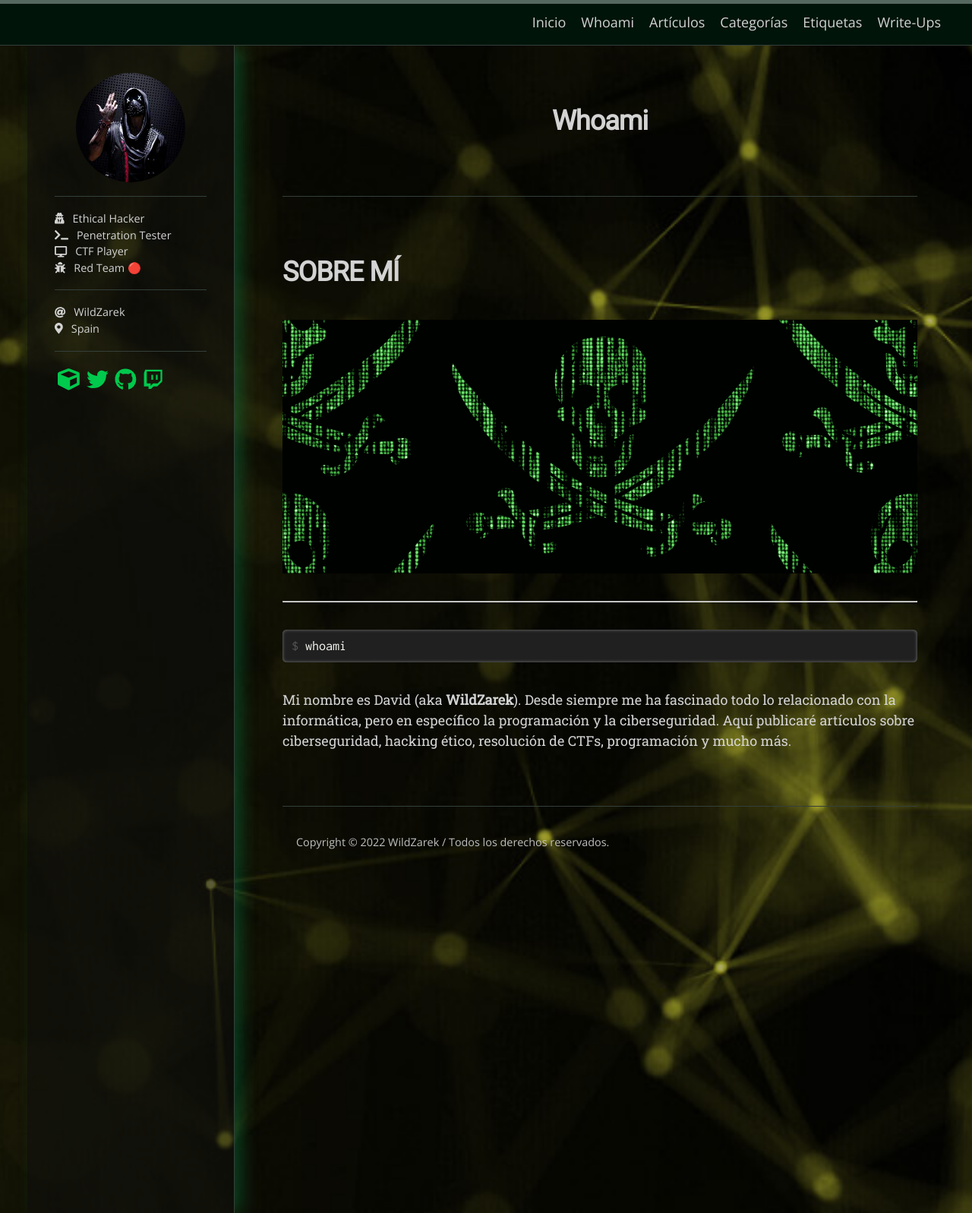
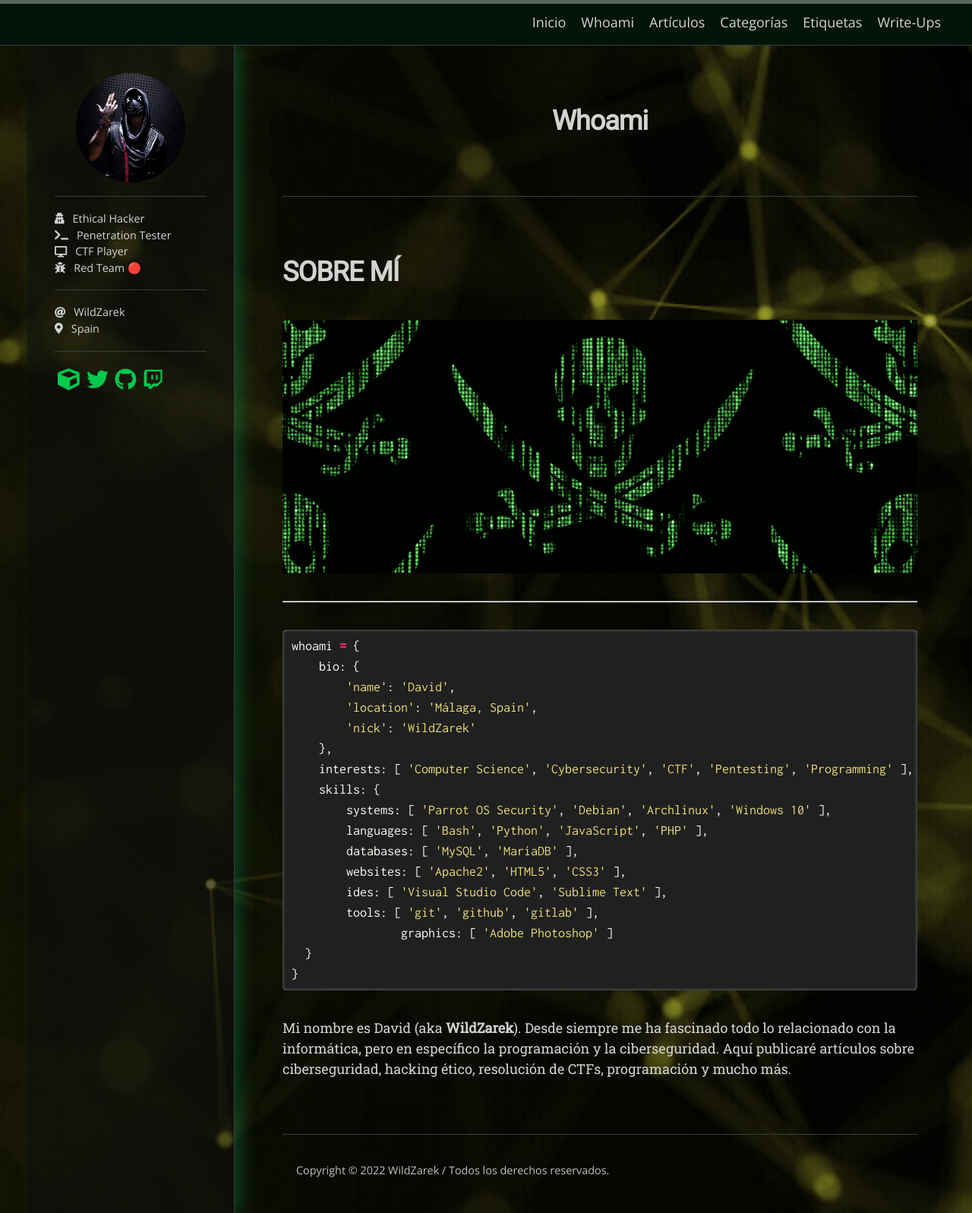
Before and after one commit to WildZarek/wildzarek.github.io, a Jekyll site: the page built from about.md, in a window 1280 px wide. Shown: the whole page at 76% size. Built offline with Jekyll 4.4.1, drawn with Linux system fonts in a browser that asks for light colours; nearby versions of some CDN libraries; some web fonts are replaced.

Commit message:
updated about.md

````diff
--- a/about.md
+++ b/about.md
@@ -10,8 +10,24 @@ permalink: /about/
 
 ********************************************************************************************
 
-```console
-$ whoami
+```python
+whoami = {
+    bio: {
+        'name': 'David',
+        'location': 'Málaga, Spain',
+        'nick': 'WildZarek'
+    },
+    interests: [ 'Computer Science', 'Cybersecurity', 'CTF', 'Pentesting', 'Programming' ],
+    skills: {
+        systems: [ 'Parrot OS Security', 'Debian', 'Archlinux', 'Windows 10' ],
+        languages: [ 'Bash', 'Python', 'JavaScript', 'PHP' ],
+        databases: [ 'MySQL', 'MariaDB' ],
+        websites: [ 'Apache2', 'HTML5', 'CSS3' ],
+        ides: [ 'Visual Studio Code', 'Sublime Text' ],
+        tools: [ 'git', 'github', 'gitlab' ],
+		graphics: [ 'Adobe Photoshop' ]
+  }
+}
 ```
 
 Mi nombre es David (aka **WildZarek**). Desde siempre me ha fascinado todo lo relacionado con la informática, pero en específico la programación y la ciberseguridad. Aquí publicaré artículos sobre ciberseguridad, hacking ético, resolución de CTFs, programación y mucho más.
````
